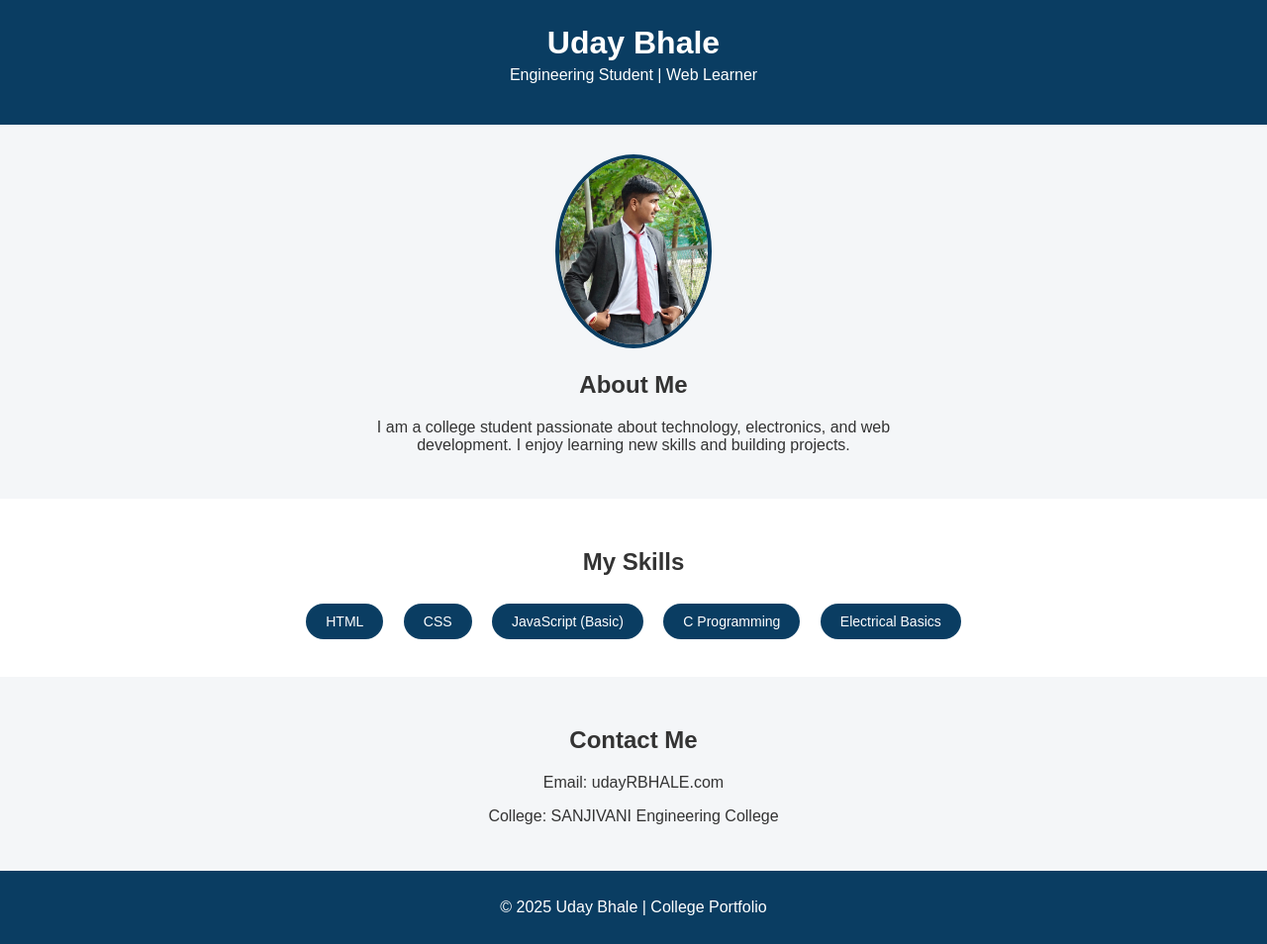
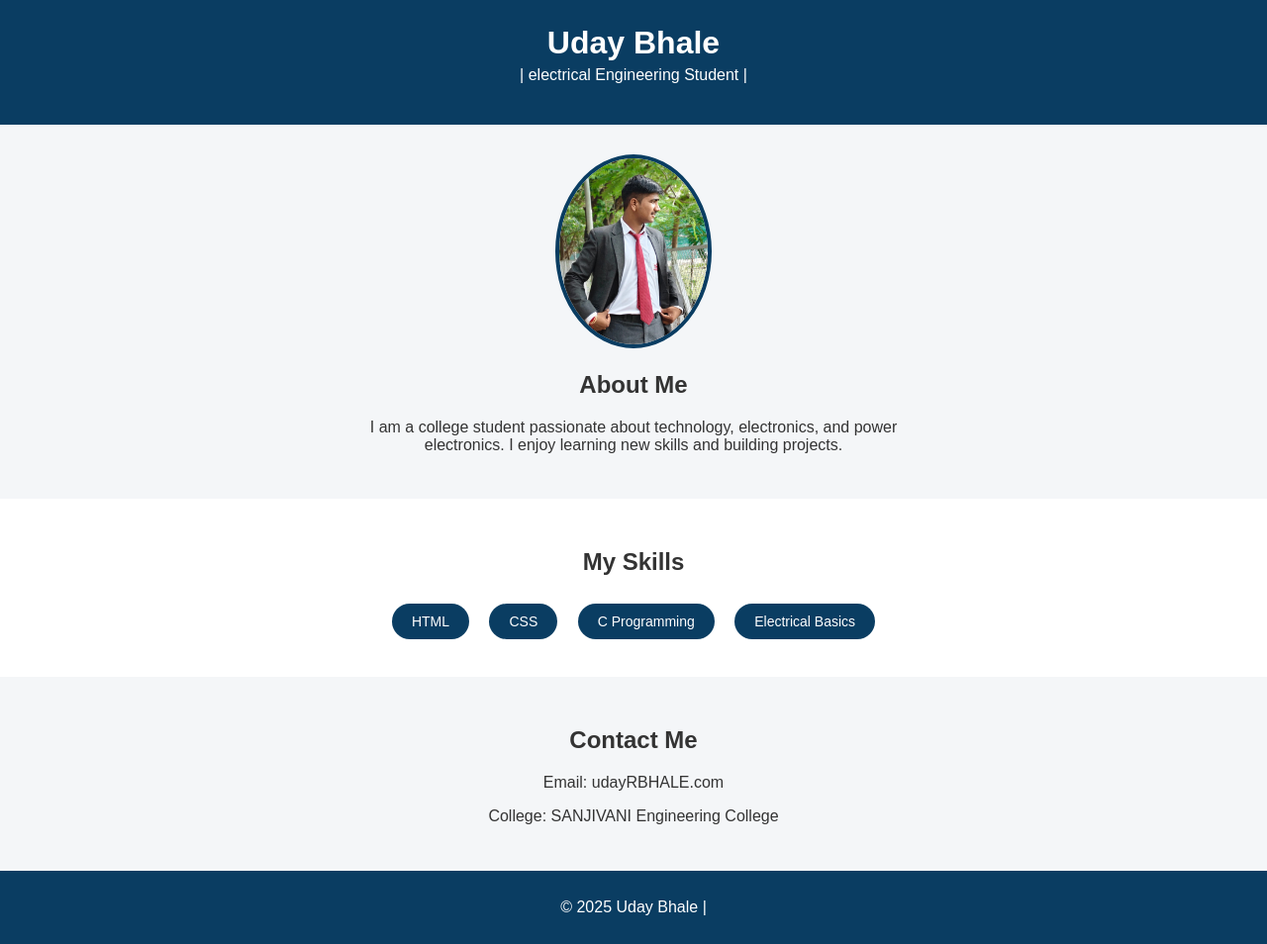
Before and after one commit to udayrbhale-hue/udayrbhale, a plain HTML site: page index.html in a window 1280 px wide. Shown: the whole page at 99% size. Drawn offline with Linux system fonts and the light colour scheme.

Commit message:
Update index.html

```diff
--- a/index.html
+++ b/index.html
@@ -2,7 +2,7 @@
 <html lang="en">
 <head>
     <meta charset="UTF-8">
-    <title>College Student Portfolio</title>
+    <title>Uday Bhale Portfolio</title>
 
     <!-- Internal CSS -->
     <style>
@@ -81,7 +81,7 @@
     <!-- Header -->
     <header>
         <h1>Uday Bhale</h1>
-        <p>Engineering Student | Web Learner</p>
+        <p> | electrical Engineering Student |</p>
     </header>
 
     <!-- Profile -->
@@ -90,7 +90,7 @@
         <h2>About Me</h2>
         <p>
             I am a college student passionate about technology, electronics,
-            and web development. I enjoy learning new skills and building projects.
+            and power electronics. I enjoy learning new skills and building projects.
         </p>
     </section>
 
@@ -99,7 +99,6 @@
         <h2>My Skills</h2>
         <div class="skill-box">HTML</div>
         <div class="skill-box">CSS</div>
-        <div class="skill-box">JavaScript (Basic)</div>
         <div class="skill-box">C Programming</div>
         <div class="skill-box">Electrical Basics</div>
     </section>
@@ -113,7 +112,7 @@
 
     <!-- Footer -->
     <footer>
-        <p>© 2025 Uday Bhale | College Portfolio</p>
+        <p>© 2025 Uday Bhale |</p>
     </footer>
 
 </body>
```
